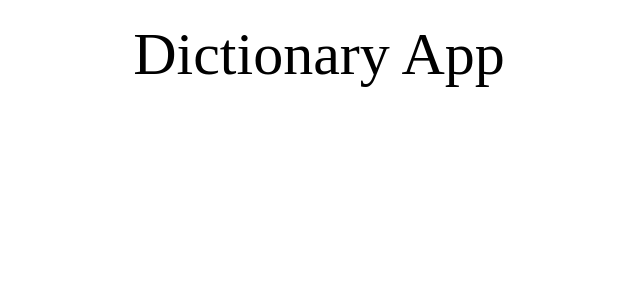
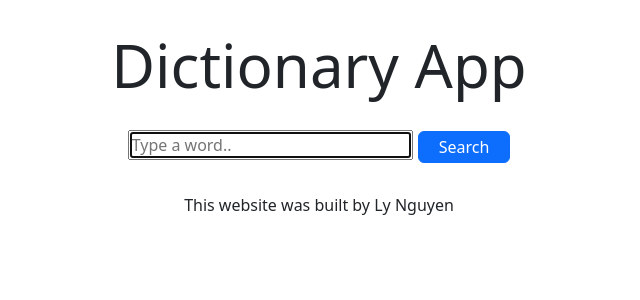
Before and after one commit to Lynguyen817/Dictionary-App, a React (Create React App) app: page / in a window 1280 px wide. Shown: the top 300 px of the page, without its empty margins (321-961 px from the left). Built offline with nearby package versions, Linux system fonts and the light colour scheme.

Commit message:
add search engine

```diff
--- a/package.json
+++ b/package.json
@@ -6,6 +6,7 @@
     "@testing-library/jest-dom": "^5.16.2",
     "@testing-library/react": "^12.1.2",
     "@testing-library/user-event": "^13.5.0",
+    "bootstrap": "^5.1.3",
     "react": "^17.0.2",
     "react-dom": "^17.0.2",
     "react-scripts": "5.0.0",
--- a/src/App.css
+++ b/src/App.css
@@ -3,3 +3,6 @@
   font-size: 60px;
   margin-top: 20px;
 }
+footer {
+  margin: 30px auto;
+}
--- a/src/App.js
+++ b/src/App.js
@@ -1,12 +1,19 @@
 import React from "react";
 import './App.css';
+import Dictionary from "./Dictionary";
 
 function App() {
   return (
     <div className="App">
+      <div className="container">
       <header className="header">
         Dictionary App
       </header>
+      <Dictionary/>
+      <footer className="contact text-center">
+        This website was built by Ly Nguyen
+      </footer>
+      </div>
     </div>
   );
 }
--- /dev/null
+++ b/src/Dictionary.css
@@ -0,0 +1,9 @@
+.searchForm {
+  text-align: center;
+  margin: 20px 0;
+}
+.btn {
+  margin-left: 5px;
+  padding: 3px 20px;
+  border-radius: 6px;
+}
--- /dev/null
+++ b/src/Dictionary.js
@@ -0,0 +1,29 @@
+import React, {useState} from "react";
+import "./App.css";
+import "./Dictionary.css"
+
+export default function Dictionary(event){
+
+    const [keyWord, setKeyword]= useState(null);
+    alert(`Searching ${keyWord}...`);
+function handleKeywordChange(){
+    event.preventDefault();
+    setKeyword(event.target.value);
+}
+
+function handleSubmit(event){
+    event.preventDefault();
+
+  }
+
+return(
+    <div className="searchForm">
+        <form onSubmit={handleSubmit}>
+          <input type="search" placeholder="Type a word.." size="25"
+          autoFocus={true} onChange={handleKeywordChange}>
+          </input>
+          <button type="submit" className="btn btn-primary">Search</button>
+        </form>
+      </div>
+);
+}
--- a/src/index.js
+++ b/src/index.js
@@ -1,6 +1,7 @@
 import React from 'react';
 import ReactDOM from 'react-dom';
 import './index.css';
+import 'bootstrap/dist/css/bootstrap.css';
 import App from './App';
 import reportWebVitals from './reportWebVitals';
 
```
Also changed, not shown: 1 other file (tests, documents, lock files or other folders).
